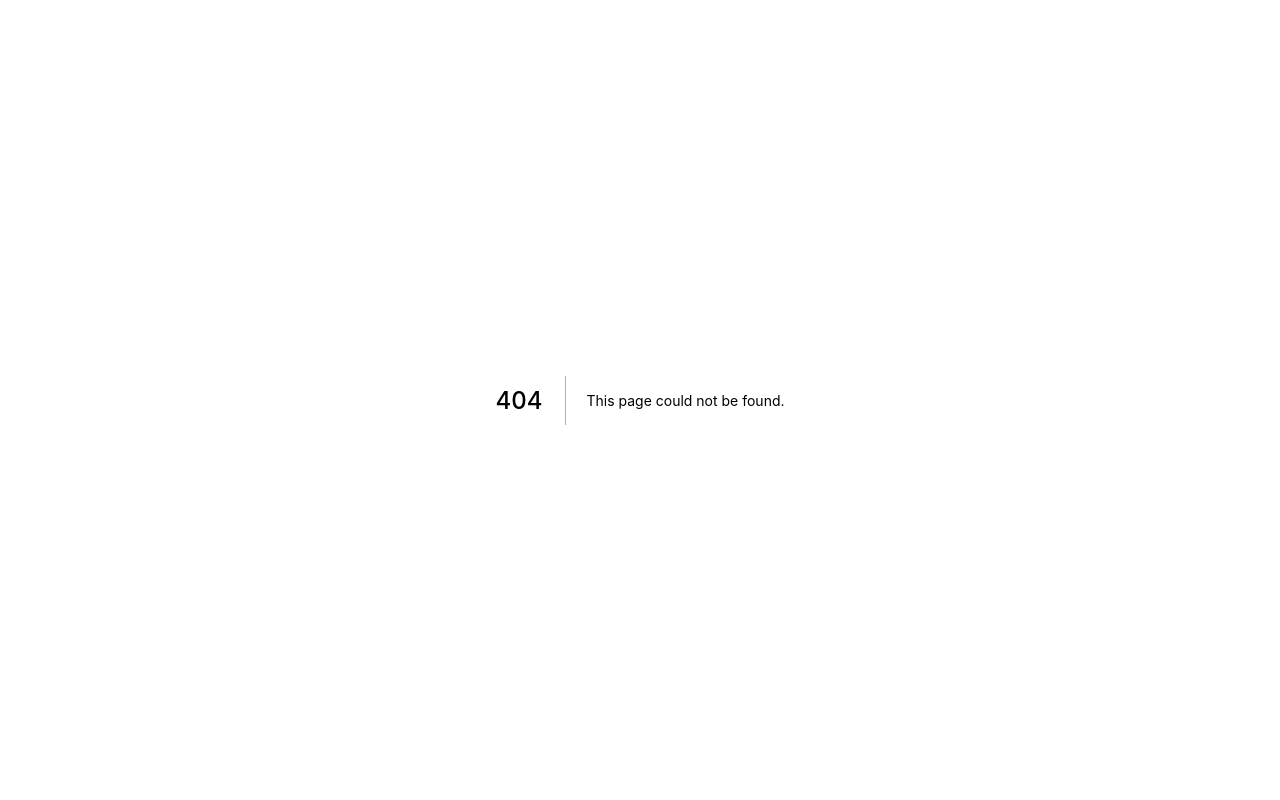
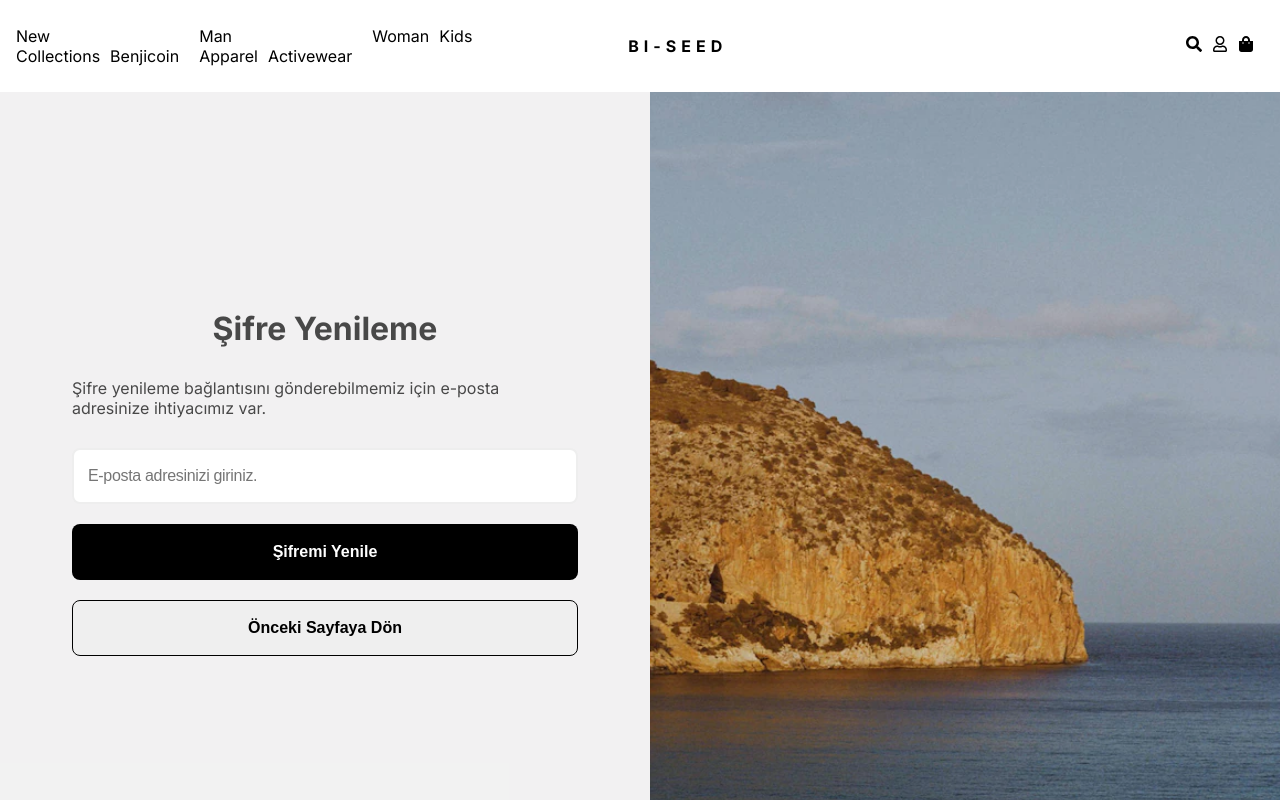
Before and after one commit to MuratDenizli/bi-seed, a Next.js app in the folder frontend/: page /forgotpassword in a window 1280 px wide. Before the commit this address had no page. Built offline with nearby package versions, Linux system fonts and the light colour scheme.

Commit message:
kod refactoring

```diff
--- a/frontend/components/common/Auth/Login/Login.js
+++ b/frontend/components/common/Auth/Login/Login.js
@@ -21,7 +21,7 @@ function Login() {
         />
         <input type="submit" value="Giriş Yap" />
         <div className={styles.links}>
-          <Link href="/">
+          <Link href="/forgotpassword">
             <a>Şifremi Unuttum</a>
           </Link>
           <Link href="/register">
--- a/frontend/components/common/FooterBottom/FooterBottom.js
+++ b/frontend/components/common/FooterBottom/FooterBottom.js
@@ -46,7 +46,7 @@ function FooterBottom() {
           </div>
         </div>
         <div className={styles.cardlogos}>
-          <p>LC Waikiki'de Taksit Avantajları</p>
+          <p>BI-SEED'de Taksit Avantajları</p>
           <div>
             <div
               style={{ position: 'relative', width: '80px', height: '20px' }}
--- /dev/null
+++ b/frontend/pages/forgotpassword.js
@@ -0,0 +1,25 @@
+import Head from 'next/head'
+
+import styles from '../styles/Home.module.css'
+import cn from 'classnames'
+
+import Layout from '../components/common/Auth/Layout'
+import ForgotPass from '../components/common/Auth/ForgotPass/ForgotPass'
+
+export default function UserRegister() {
+  return (
+    <div className={cn(styles.container)}>
+      <Head>
+        <title>Üye Olma Sayfası & Üye Ol - BI-SEED Türkiye / Turkey | </title>
+        <meta
+          name="description"
+          content="BI-SEED hesabınıza bu sayfadan üye olma işlemini gerçekleştirebilir, eğer daha önce kayıt olduysanız giriş ekranından işlem yapabilirsiniz."
+        />
+        <meta name="viewport" content="initial-scale=1.0, width=device-width" />
+      </Head>
+      <Layout>
+        <ForgotPass></ForgotPass>
+      </Layout>
+    </div>
+  )
+}
--- a/frontend/styles/variable.css
+++ b/frontend/styles/variable.css
@@ -3,7 +3,6 @@
   --c-theme: #fff;
   --c-theme-10: rgba(29, 161, 242, 0.1);
   --c-theme-20: #efefef;
-  border-radius: 8px;
   --c-back-color: #211f260f;
   --c-border-color: rgb(230, 236, 240);
   --c-border-color-1: rgba(0, 0, 0, 0.9);
```
